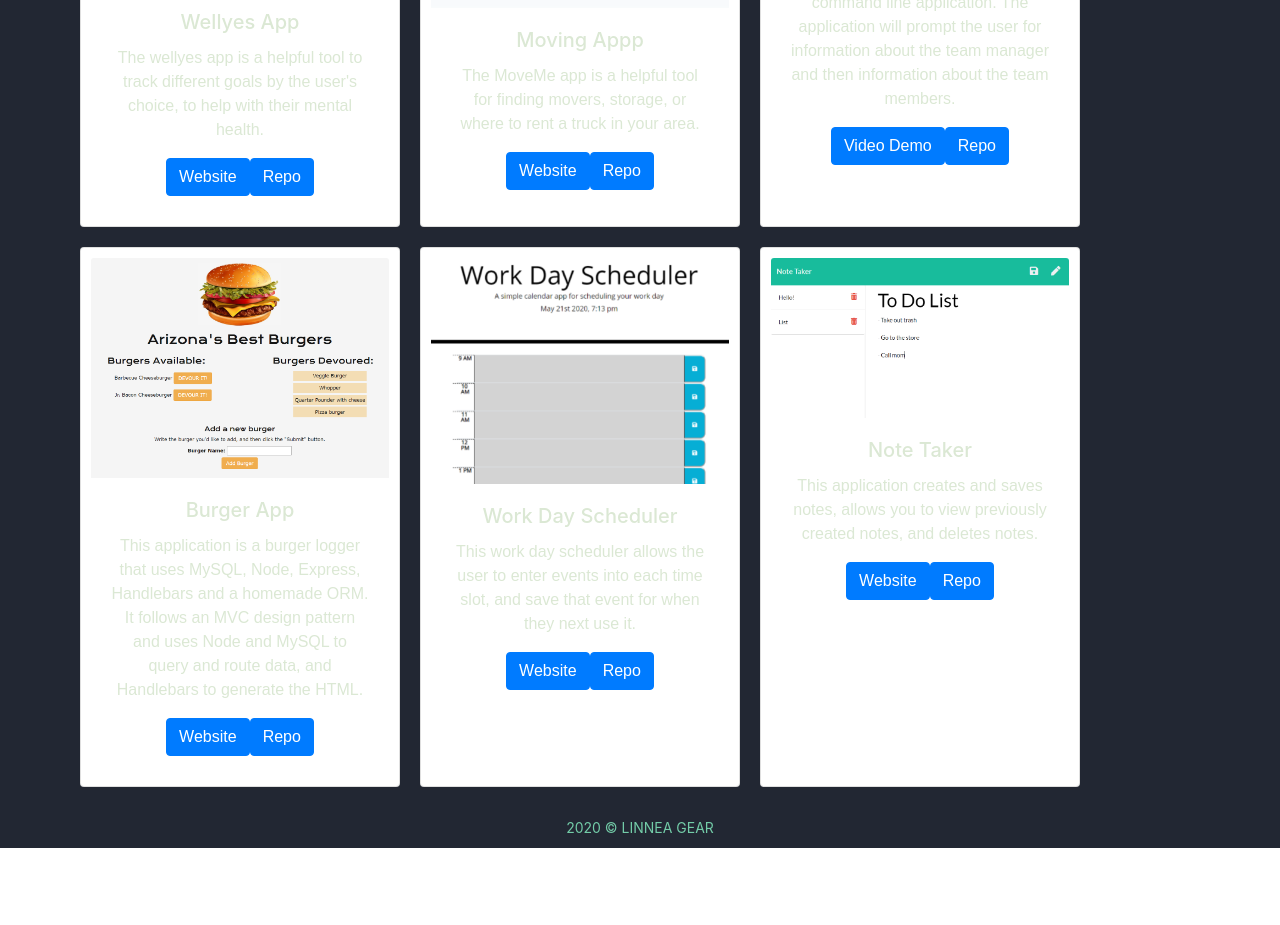
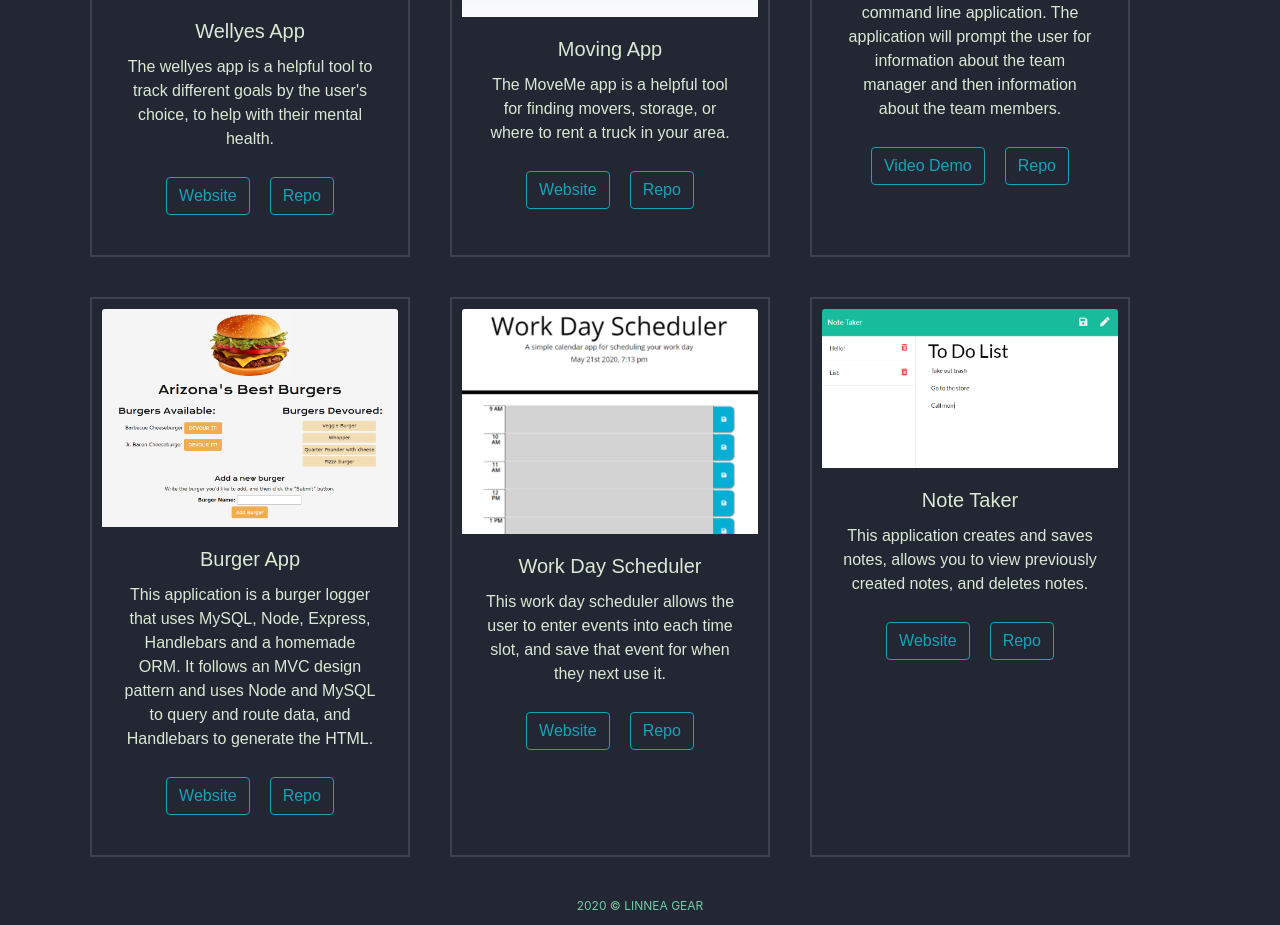
Before and after one commit to linneagear/ReactPortfolio, a React (Create React App) app in the folder portfolio/: page /projects in a window 1280 px wide. Shown: the part 380-1305 px from the top of the page. Before the commit the page ends 1228 px from the top, so only its background shows below. Built offline with nearby package versions, Linux system fonts and the light colour scheme.

Commit message:
Fixed css on project page

```diff
--- a/portfolio/src/components/Header.js
+++ b/portfolio/src/components/Header.js
@@ -4,7 +4,7 @@ import "./header.css";
 function Header() {
   return (
     <div class="container intro">
-      <h1>Linnea Gear</h1>
+      <p class="myName">Linnea Gear</p>
     <br></br>
       <p>Welcome to my portfolio.</p>
       <p>I am a Phoenix based web developer with an art background.</p>
--- a/portfolio/src/components/header.css
+++ b/portfolio/src/components/header.css
@@ -1,10 +1,11 @@
 .intro {
     max-width: 70%;
-    margin-top: 15%;
+    margin-top: 10%;
     text-align: center;
+    color: #DBE8D4;
 }
 
-h1 {
+.myName {
     font-family: 'Titillium Web', sans-serif;
     font-size: 80px;
     color: #73CCA8;
--- a/portfolio/src/components/pages/About.js
+++ b/portfolio/src/components/pages/About.js
@@ -3,9 +3,9 @@ import "./about.css";
 
 function About() {
   return (
-    <div class="container">
+    <div class="container aboutSection">
       <p>
-          <p>I am a recent graduate of University of Arizona's Coding Bootcamp.</p>
+        <p>I am a recent graduate of University of Arizona's Coding Bootcamp.</p>
         <h3>Front-end Developer</h3>
         HTML
         CSS
@@ -22,6 +22,7 @@ function About() {
         MongoDB
         Express.js
 
+
     </p>
     </div>
   );
--- a/portfolio/src/components/pages/Projects.js
+++ b/portfolio/src/components/pages/Projects.js
@@ -1,5 +1,5 @@
 import React from "react";
-import { Card, Button, Container, Row, Col } from 'react-bootstrap';
+import { Card, Container, Row } from 'react-bootstrap';
 import "./projects.css";
 import image from "../../images/goals.png"
 import image2 from "../../images/moveme.png"
@@ -13,7 +13,7 @@ function Projects() {
   return (
     <Container>
       <Row>
-      <Card style={{ width: '20rem' }}>
+      <div class="projectCard" style={{ width: '20rem' }}>
           <Card.Img variant="top" src={image} />
           <Card.Body >
             <Card.Title>Wellyes App</Card.Title>
@@ -21,24 +21,24 @@ function Projects() {
               The wellyes app is a helpful tool to track different goals by the user's choice, to help with their
               mental health.
           </Card.Text>
-            <Button href="https://glacial-meadow-97517.herokuapp.com/">Website</Button>
-            <Button href="https://github.com/linneagear/the-a-team-project-2">Repo</Button>
+          <button type="button" class="btn btn-outline-info" href="https://glacial-meadow-97517.herokuapp.com/">Website</button>
+          <button type="button" class="btn btn-outline-info" href="https://github.com/linneagear/the-a-team-project-2">Repo</button>
           </Card.Body>
-        </Card>
+        </div>
 
-        <Card style={{ width: '20rem' }}>
+        <div class="projectCard" style={{ width: '20rem' }}>
           <Card.Img variant="top" src={image2} />
           <Card.Body>
-            <Card.Title>Moving Appp</Card.Title>
+            <Card.Title>Moving App</Card.Title>
             <Card.Text>
               The MoveMe app is a helpful tool for finding movers, storage, or where to rent a truck in your area.
            </Card.Text>
-            <Button href="https://move-me-by-glass.netlify.app/">Website</Button>
-            <Button href="https://github.com/Dayman628/move-me">Repo</Button>
+           <button type="button" class="btn btn-outline-info" href="https://move-me-by-glass.netlify.app/">Website</button>
+           <button type="button" class="btn btn-outline-info" href="https://github.com/Dayman628/move-me">Repo</button>
           </Card.Body>
-        </Card>
+        </div>
 
-        <Card style={{ width: '20rem' }}>
+        <div class="projectCard" style={{ width: '20rem' }}>
           <Card.Img variant="top" src={image3} />
           <Card.Body>
             <Card.Title>Template Engine</Card.Title>
@@ -47,16 +47,16 @@ function Projects() {
               will prompt the user for information about the team manager and then information about the team
               members.
            </Card.Text>
-            <Button href="https://www.youtube.com/watch?v=1m_SW-wQEZY&feature=youtu.be">Video Demo</Button>
-            <Button href="https://github.com/linneagear/templateEngine">Repo</Button>
+           <button type="button" class="btn btn-outline-info" href="https://www.youtube.com/watch?v=1m_SW-wQEZY&feature=youtu.be">Video Demo</button>
+           <button type="button" class="btn btn-outline-info" href="https://github.com/linneagear/templateEngine">Repo</button>
           </Card.Body>
-        </Card>
+        </div>
 
       </Row>
 
       <Row>
 
-      <Card style={{ width: '20rem' }}>
+      <div class="projectCard" style={{ width: '20rem' }}>
           <Card.Img variant="top" src={image4} />
           <Card.Body>
             <Card.Title>Burger App</Card.Title>
@@ -67,12 +67,12 @@ function Projects() {
                   generate
                   the HTML.
             </Card.Text>
-            <Button href="https://agile-shelf-65251.herokuapp.com/">Website</Button>
-            <Button href="https://github.com/linneagear/burger">Repo</Button>
+            <button type="button" class="btn btn-outline-info" href="https://agile-shelf-65251.herokuapp.com/">Website</button>
+            <button type="button" class="btn btn-outline-info" href="https://github.com/linneagear/burger">Repo</button>
           </Card.Body>
-        </Card>
+        </div>
 
-        <Card style={{ width: '20rem' }}>
+        <div class="projectCard" style={{ width: '20rem' }}>
           <Card.Img variant="top" src={image5} />
           <Card.Body>
             <Card.Title>Work Day Scheduler</Card.Title>
@@ -81,12 +81,12 @@ function Projects() {
                   when
                   they next use it.
             </Card.Text>
-            <Button href="https://linneagear.github.io/WorkDayScheduler/">Website</Button>
-            <Button href="https://github.com/linneagear/WorkDayScheduler">Repo</Button>
+            <button type="button" class="btn btn-outline-info" href="https://linneagear.github.io/WorkDayScheduler/">Website</button>
+            <button type="button" class="btn btn-outline-info" href="https://github.com/linneagear/WorkDayScheduler">Repo</button>
           </Card.Body>
-        </Card>
+        </div>
 
-        <Card style={{ width: '20rem' }}>
+        <div class="projectCard" style={{ width: '20rem' }}>
           <Card.Img variant="top" src={image6} />
           <Card.Body>
             <Card.Title>Note Taker</Card.Title>
@@ -94,10 +94,10 @@ function Projects() {
             This application creates and saves notes, allows you to view previously created notes, and deletes
                   notes.
             </Card.Text>
-            <Button href="https://morning-dusk-54935.herokuapp.com/">Website</Button>
-            <Button href="https://github.com/linneagear/NoteTaker">Repo</Button>
+            <button type="button" class="btn btn-outline-info" href="https://morning-dusk-54935.herokuapp.com/">Website</button>
+            <button type="button" class="btn btn-outline-info" href="https://github.com/linneagear/NoteTaker">Repo</button>
           </Card.Body>
-        </Card>
+        </div>
 
       </Row>
 
--- a/portfolio/src/components/pages/about.css
+++ b/portfolio/src/components/pages/about.css
@@ -0,0 +1,5 @@
+.aboutSection {
+    font-family: "Josefin Sans",sans-serif;
+    text-align: center;
+    margin-top: 5%;
+}
--- a/portfolio/src/components/pages/contact.css
+++ b/portfolio/src/components/pages/contact.css
@@ -6,21 +6,13 @@ h2 {
     background: rgb(255, 255, 255);
 }
 
-.btn {
-    padding: 10px;
-    background-color: rgb(84, 95, 110);
-    border-radius: 20px;
-    border: none;
-    color: rgb(235, 240, 241);
-    font-family: "Josefin Sans",sans-serif;
-}
-
 .contact {
     padding-right: 10%;
     padding-left: 10%;
     font-size: 15px;
     line-height: 23px;
     font-family: "Josefin Sans",sans-serif;
+    color: #DBE8D4;
  }
 
  .form-group {
--- a/portfolio/src/components/pages/projects.css
+++ b/portfolio/src/components/pages/projects.css
@@ -1,20 +1,15 @@
-.card {
+
+.projectCard {
     padding: 10px;
-    margin: 10px;
+    margin: 20px;
     text-align: center;
+    border: 2px solid rgba(255, 255, 255, 0.125);
+    color: #DBE8D4;
     background-color: #222733;
+    font-family: "Josefin Sans",sans-serif;
 }
 
-.button {
-    padding: 10px;
-    background-color: rgb(74, 144, 190);
-    border-radius: 20px;
-    border: none;
-    color: rgb(255, 255, 255);
-    font-family: 'Hind Madurai', sans-serif;
+.btn {
+    margin: 10px;
+    font-family: "Josefin Sans",sans-serif;
 }
-
-.container {
-    max-width: 80%;
-    color: #DBE8D4;
-}
--- a/portfolio/src/components/style.css
+++ b/portfolio/src/components/style.css
@@ -19,7 +19,7 @@ div[data-reactroot] {
 }
 
 .footer {
-  font-size: 14px;
+  font-size: 12px;
   background-color: #222733;
   color: #73CCA8;
   padding: 10px;
```
